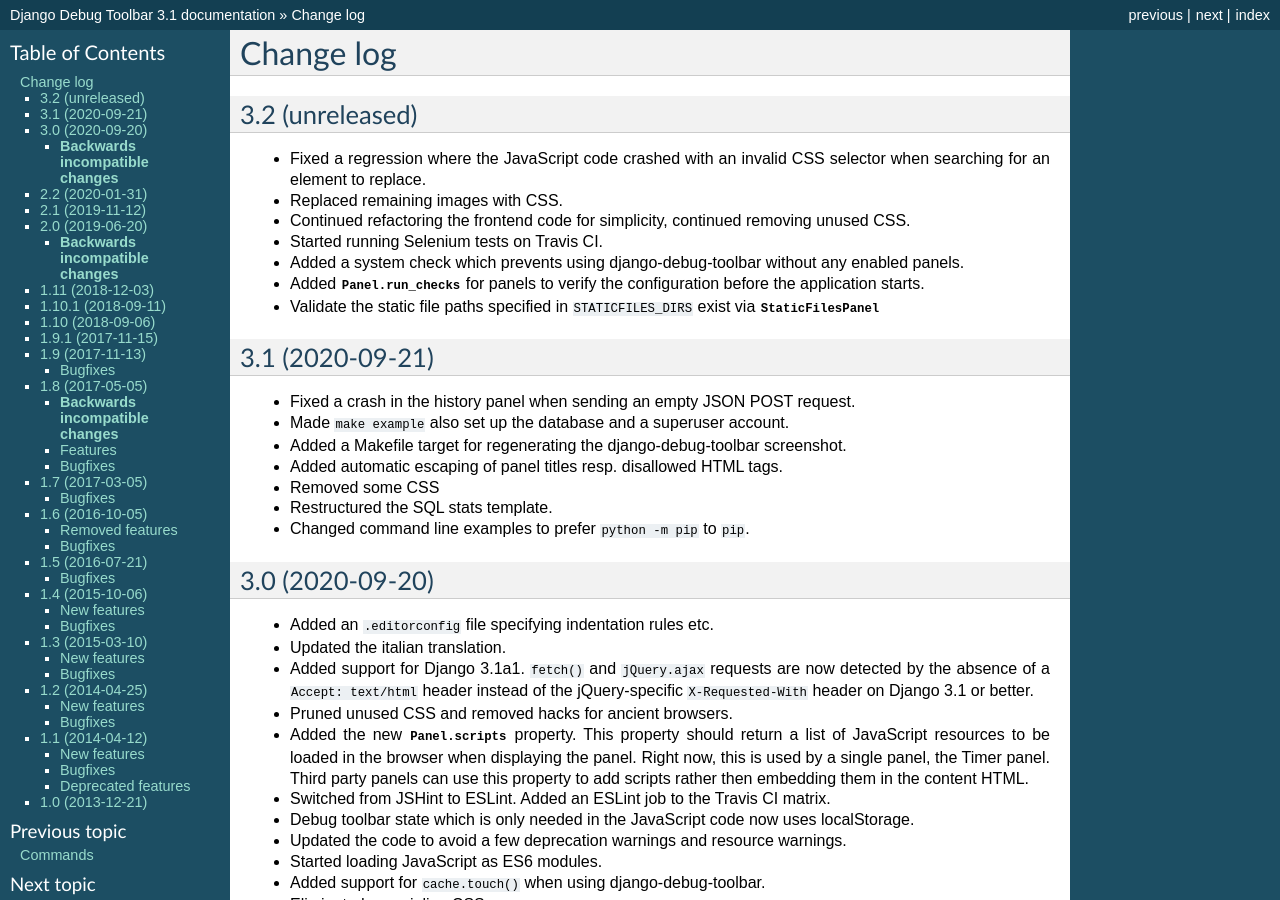
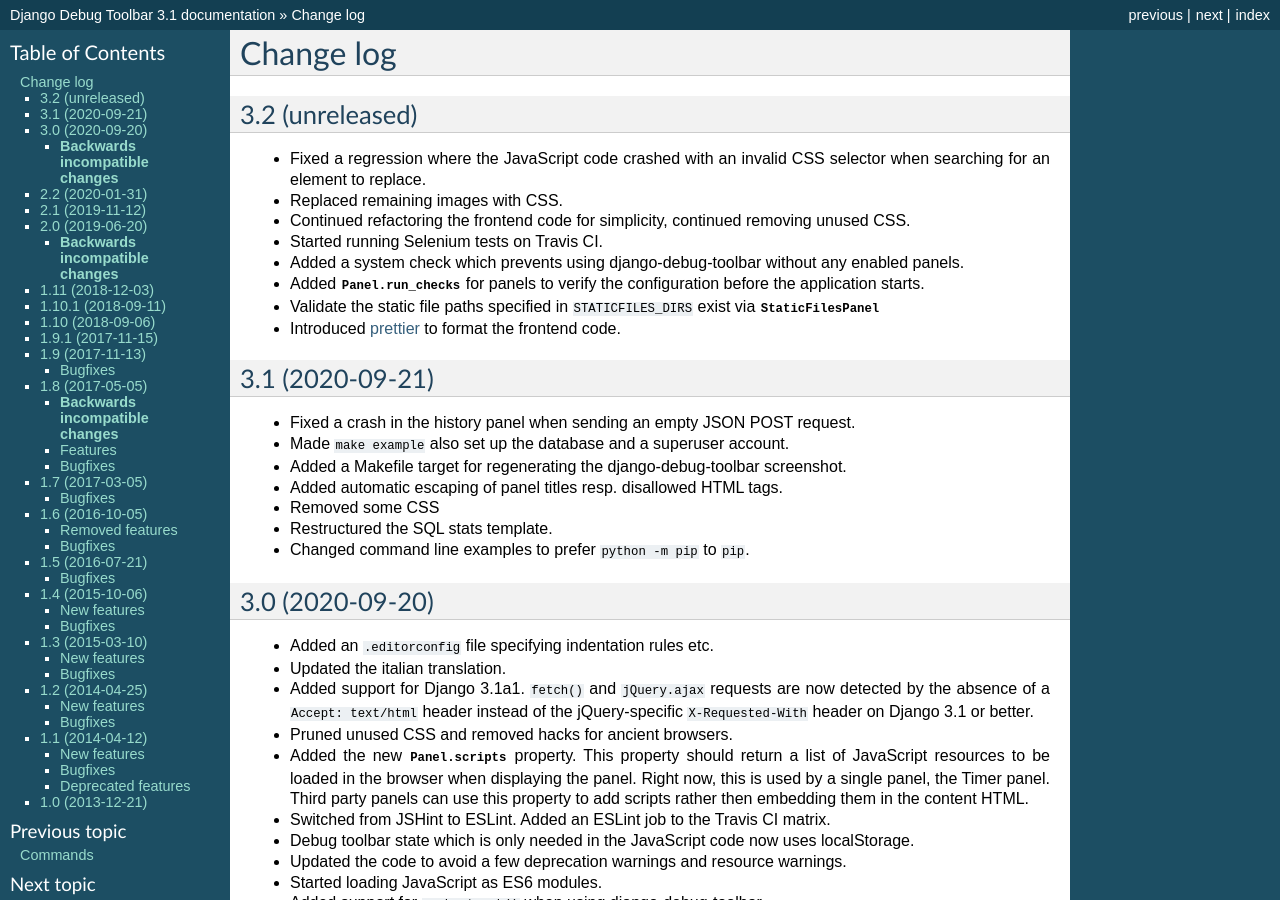
Before and after one commit to jazzband/django-debug-toolbar, a Sphinx documentation site: the page built from docs/changes.rst, in a window 1280 px wide and 900 px high. Built offline with Sphinx 7.4.7, drawn with Linux system fonts in a browser that asks for light colours.

Commit message:
Add a note to the changelog about prettier
[skip ci]

```diff
--- a/docs/changes.rst
+++ b/docs/changes.rst
@@ -16,6 +16,8 @@
   for panels to verify the configuration before the application starts.
 * Validate the static file paths specified in ``STATICFILES_DIRS``
   exist via :class:`StaticFilesPanel <debug_toolbar.panels.staticfiles.StaticFilesPanel>`
+* Introduced `prettier <https://prettier.io/>`__ to format the frontend
+  code.
 
 
 3.1 (2020-09-21)
```
